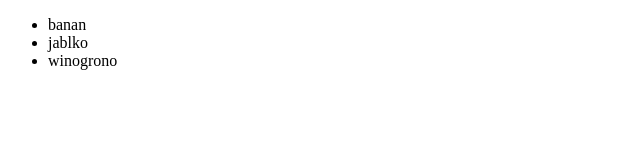
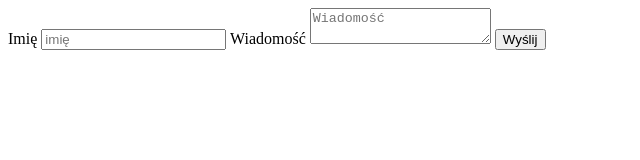
Before and after one commit to BartlomiejSokalski/OdZera, a plain HTML site: page index.html in a window 1280 px wide. Shown: the whole page, without its empty margins (0-640 px from the left). Drawn offline with Linux system fonts and the light colour scheme.

Commit message:
dzien 1 zadanie2

```diff
--- a/index.html
+++ b/index.html
@@ -6,10 +6,14 @@
     <title>Document</title>
   </head>
   <body>
-    <ul>
-      <li>banan</li>
-      <li>jablko</li>
-      <li>winogrono</li>
-    </ul>
+    <form>
+      <div>
+        <label for="name">Imię</label>
+        <input type="text" id="name" name="name" placeholder="imię" />
+        <label for="textarea">Wiadomość</label>
+        <textarea name="text" id="textarea" placeholder="Wiadomość"></textarea>
+        <button>Wyślij</button>
+      </div>
+    </form>
   </body>
 </html>
```
